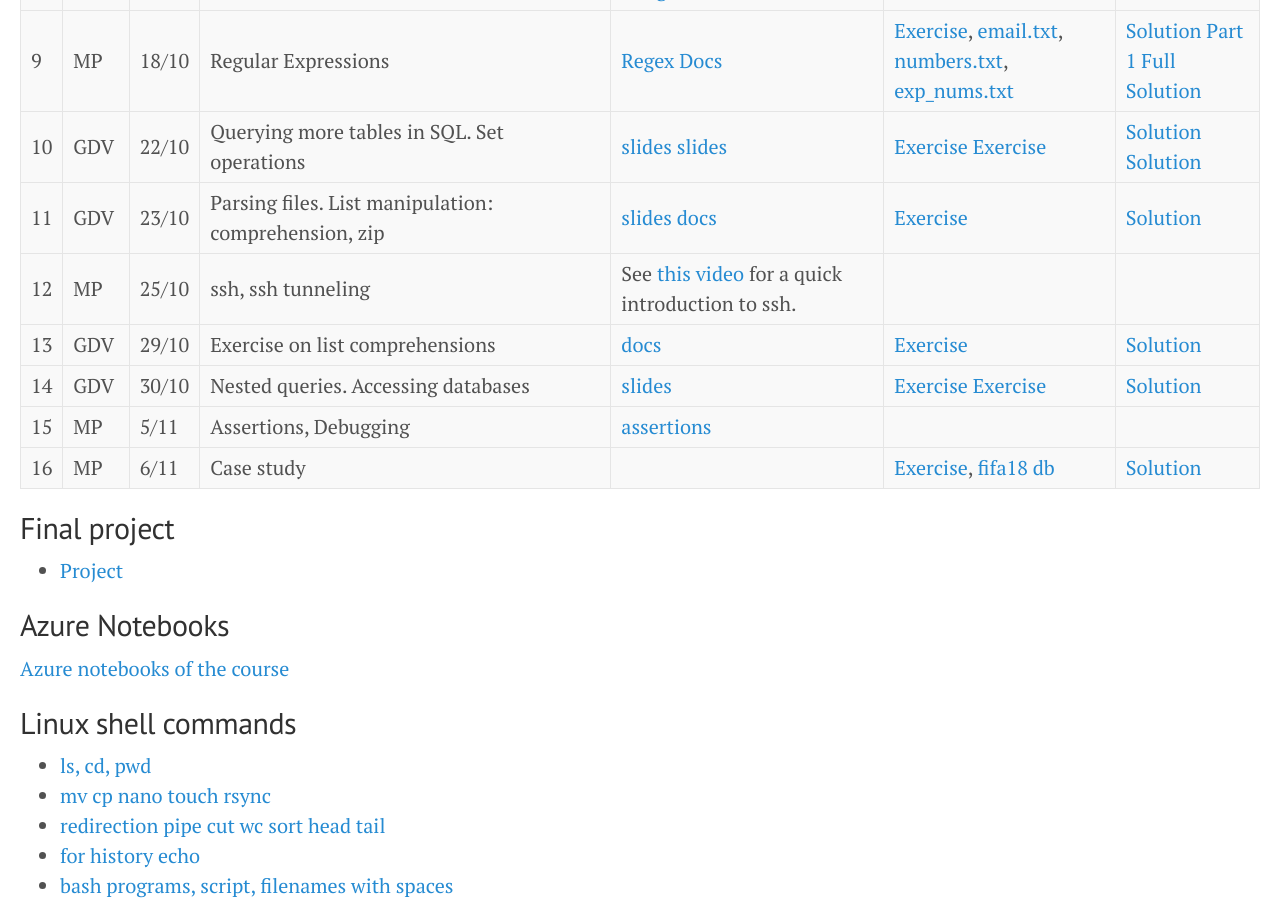
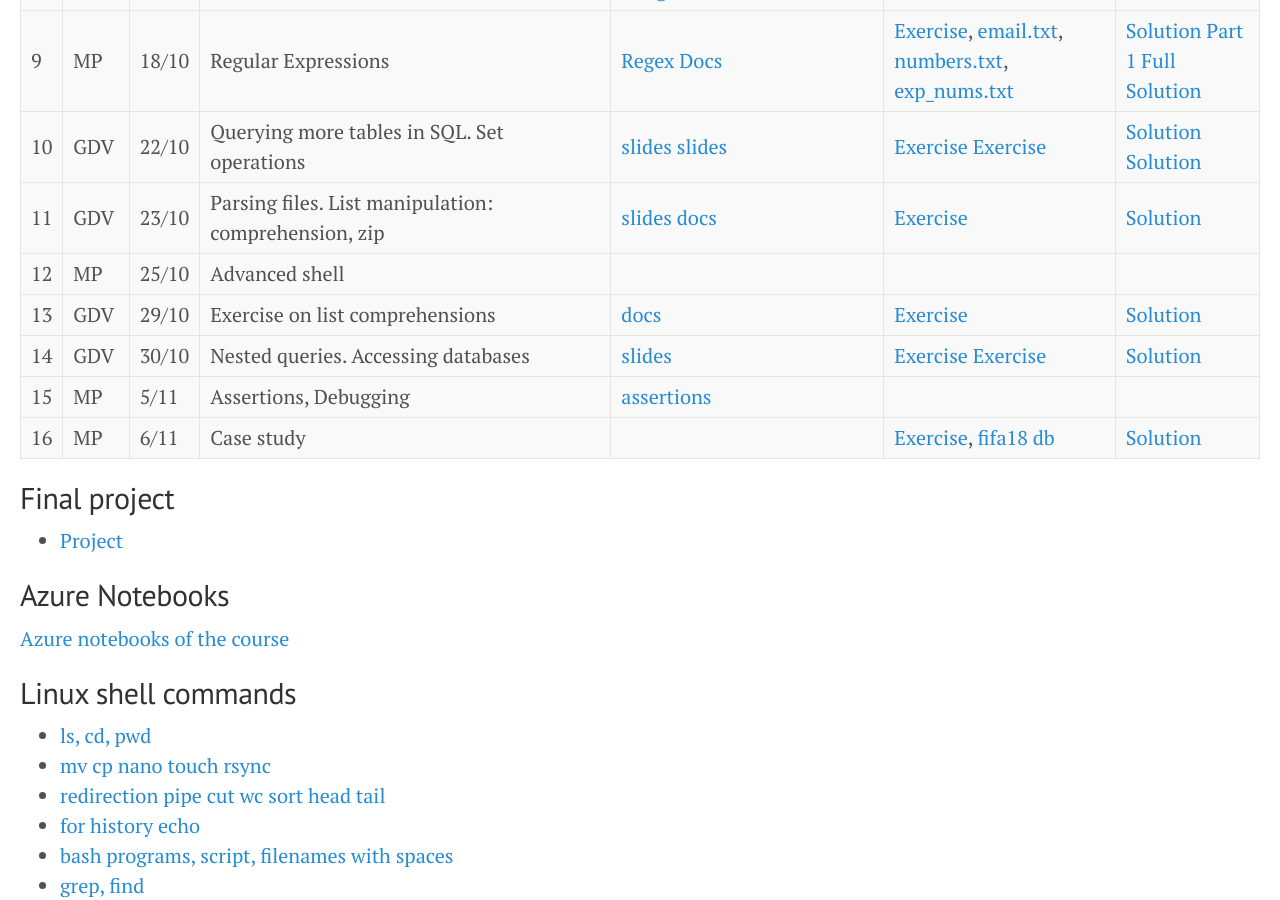
Before and after one commit to gdv/foundationsCS, a Jekyll site: the page built from docs/index.md, in a window 1280 px wide and 900 px high, scrolled down 867 px. Built offline with Jekyll 4.4.1, drawn with Linux system fonts in a browser that asks for light colours.

Commit message:
Update topic

```diff
--- a/docs/index.md
+++ b/docs/index.md
@@ -30,7 +30,7 @@
 | -- | --- | ----- | --------- | ---------- | ------------- | --------- |
 | 11 | GDV | 23/10 | Parsing files. List manipulation: comprehension, zip           | [slides](https://github.com/gdv/foundationsCS/raw/master/slides/07-read_csv.pdf) [docs](http://pandas.pydata.org/pandas-docs/stable/generated/pandas.read_csv.html)                                     | [Exercise](py-09-Apache)                                         | [Solution](https://nbviewer.jupyter.org/github/gdv/foundationsCS/blob/master/py-09-Apache.ipynb)             |
 | -- | --- | ----- | --------- | ---------- | ------------- | --------- |
-| 12 | MP | 25/10 | ssh, ssh tunneling             | See [this video](https://www.youtube.com/watch?v=JKrO5WABdoY) for a quick introduction to ssh.                                       |
+| 12 | MP | 25/10 | Advanced shell          |                                        |
 | -- | --- | ----- | --------- | ---------- | ------------- | --------- |
 | 13 | GDV | 29/10 | Exercise on list comprehensions              | [docs](https://docs.python.org/3/tutorial/datastructures.html)                                                  | [Exercise](py-11-f1)                                          | [Solution](https://nbviewer.jupyter.org/github/gdv/foundationsCS/blob/master/py-11-f1.ipynb)              |
 | -- | --- | ----- | --------- | ---------- | ------------- | --------- |
```
